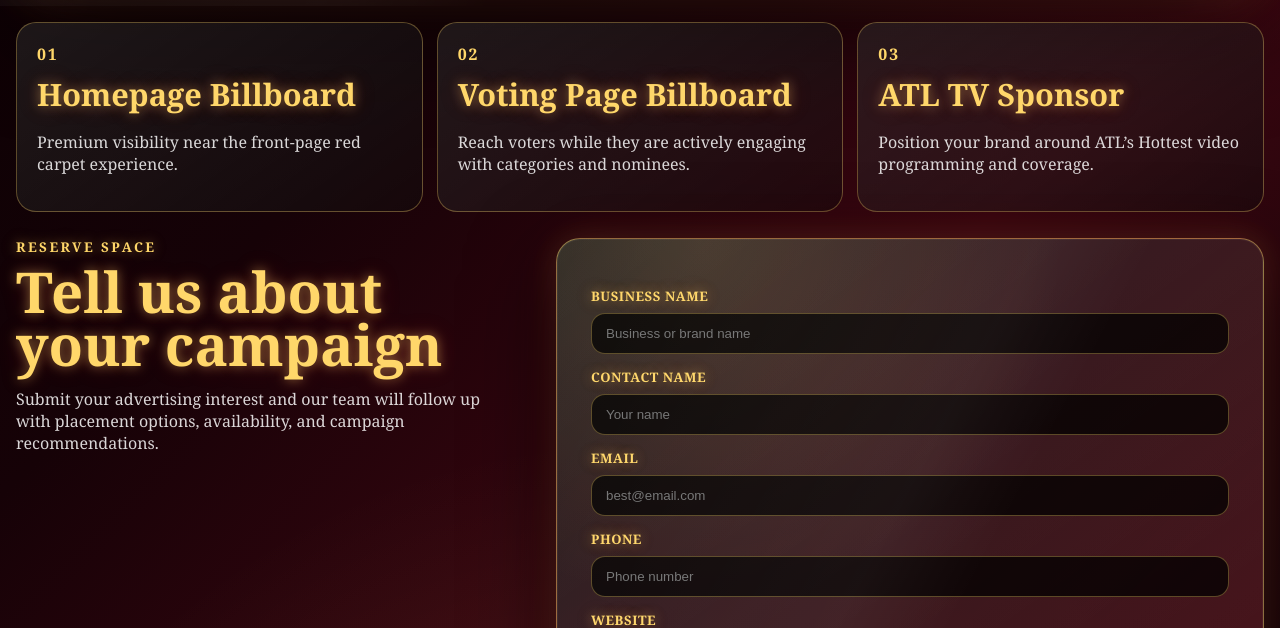
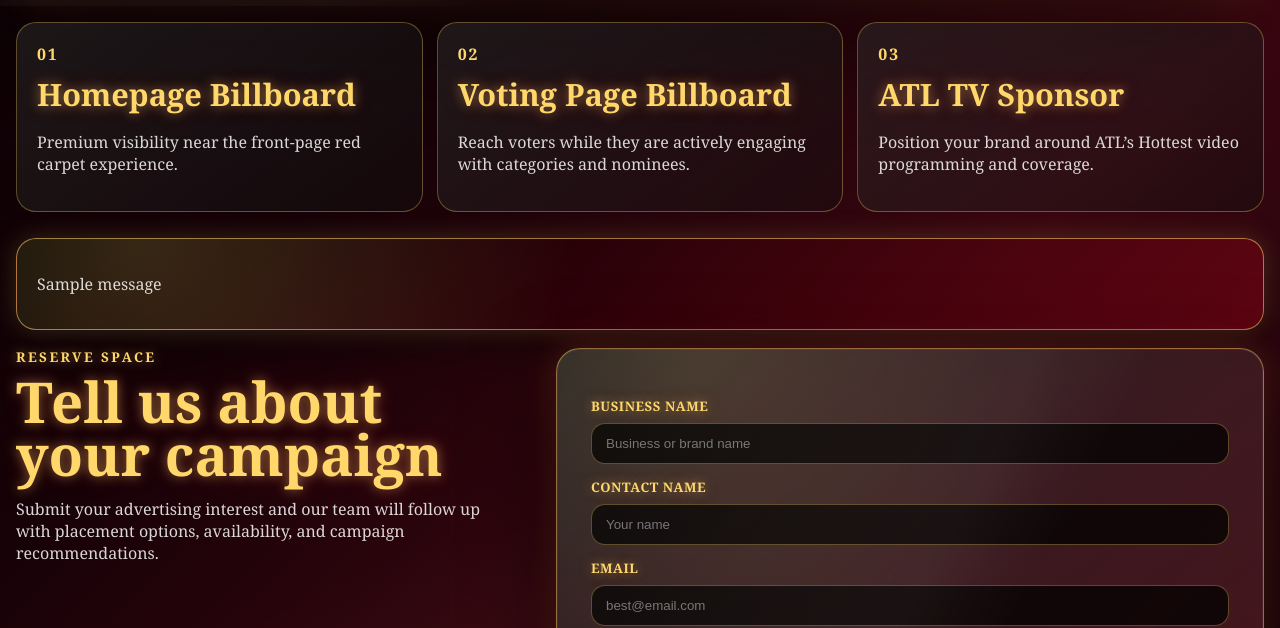
Before and after one commit to majicmall/votingsystem, a Django app: page /advertise/ in a window 1280 px wide. Shown: the part 794-1422 px from the top of the page. Run offline with Django 5.2, Linux system fonts and the light colour scheme; tables that the repository leaves empty hold one stand-in row (values such as "Sample post"); one stand-in notice (Sample message) is shown.

Commit message:
Show advertising inquiry form errors

```diff
--- a/ballot/templates/ballot/advertise_command_center.html
+++ b/ballot/templates/ballot/advertise_command_center.html
@@ -44,6 +44,14 @@
   </article>
 </section>
 
+{% if messages %}
+  <div class="alert">
+    {% for message in messages %}
+      <p>{{ message }}</p>
+    {% endfor %}
+  </div>
+{% endif %}
+
 <section class="advertise-form-section">
   <div class="advertise-form-copy">
     <p class="eyebrow">Reserve Space</p>
@@ -82,8 +90,9 @@
     {{ form.campaign_message }}
 
     {% if form.errors %}
-      <div class="alert">
-        Please review the highlighted fields and try again.
+      <div class="alert advertise-field-errors">
+        <strong>Please review these fields:</strong>
+        {{ form.errors }}
       </div>
     {% endif %}
 
--- a/ballot/views.py
+++ b/ballot/views.py
@@ -1070,14 +1070,20 @@ def _send_real_nominee_approval_email(request_obj, nominee_obj=None, temporary_p
 # =========================================================
 
 def advertise_command_center(request):
+    from django.contrib import messages
     from django.shortcuts import render, redirect
     from .forms import AdvertisingInquiryForm
 
     if request.method == "POST":
         form = AdvertisingInquiryForm(request.POST)
         if form.is_valid():
-            form.save()
-            return redirect("advertise_thank_you")
+            try:
+                form.save()
+                return redirect("advertise_thank_you")
+            except Exception as exc:
+                messages.error(request, f"Your inquiry could not be submitted yet: {exc}")
+        else:
+            messages.error(request, "Please review the form and try again.")
     else:
         form = AdvertisingInquiryForm()
 
```
